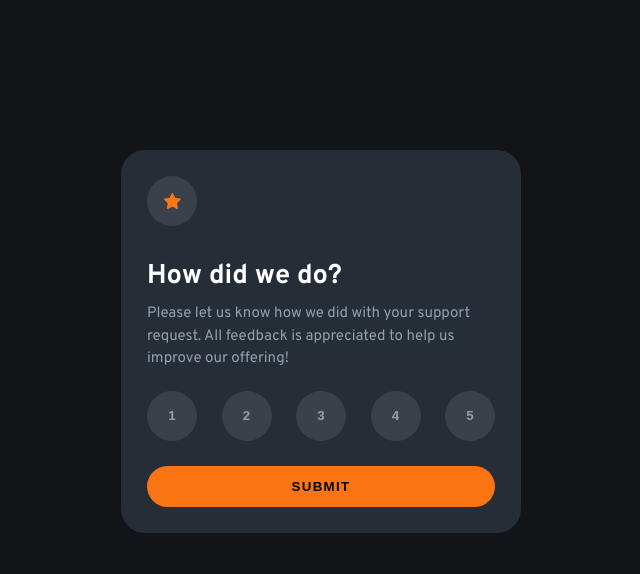
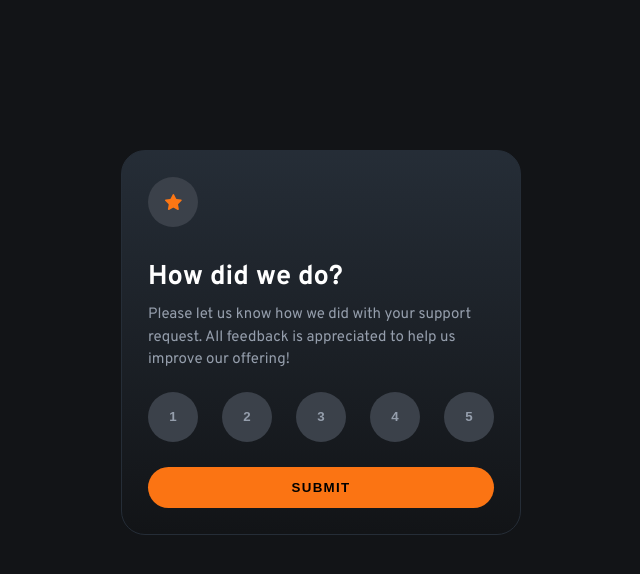
Before and after one commit to Fordnetskiy/Interactive-rating-component, a plain HTML site: page index.html in a window 1280 px wide. Shown: the whole page, without its empty margins (319-959 px from the left). Drawn offline with Linux system fonts and the light colour scheme.

Commit message:
Update style.css

```diff
--- a/css/style.css
+++ b/css/style.css
@@ -25,7 +25,8 @@ body{
 }
 .rating__box {
     margin: 150px auto;
-    background-color: var(--Grey-900);
+    background: linear-gradient(to top, var(--Grey-950), var(--Grey-900));
+    border: 1px solid var(--Grey-900);
     width: 400px;
     height: auto;
     display: flex;
@@ -131,4 +132,5 @@ body{
     .rating__box-text {
         font-size: 0.9rem;
     }
+
 }
```
